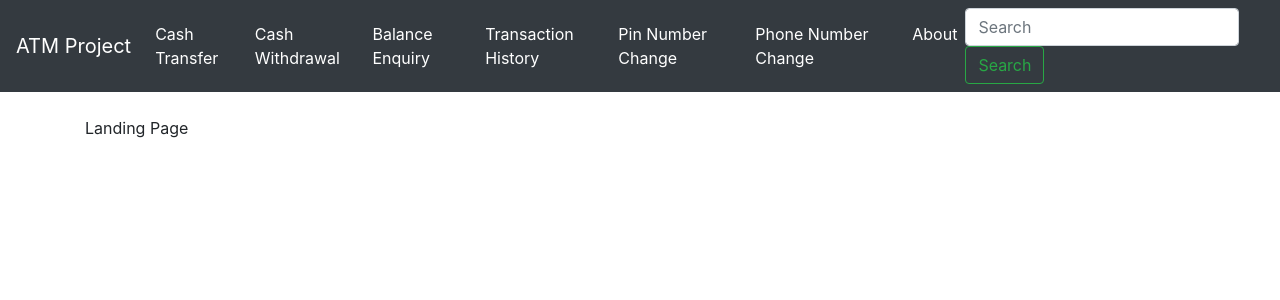
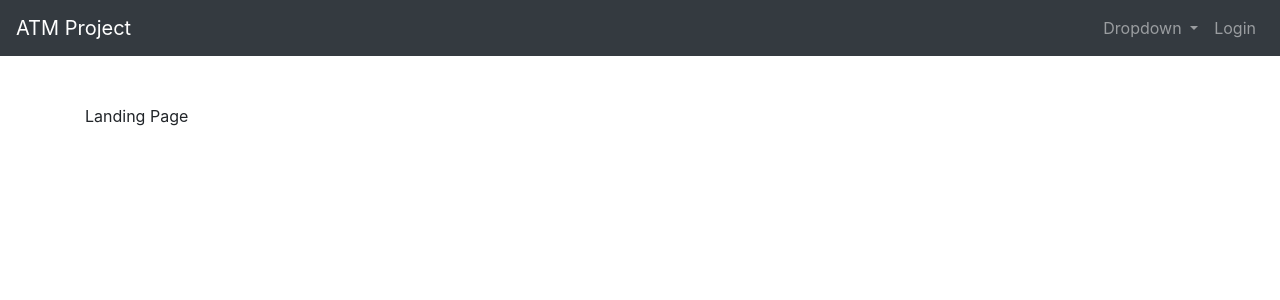
Before and after one commit to kingsley-alexander/CPSC-4175-Project-2, a Django app: page / in a window 1280 px wide. Shown: the top 300 px of the page. Run offline with Django 3.2, Linux system fonts and the light colour scheme; some libraries are stand-ins or nearby versions.

Commit message:
added login, superuser, logout

```diff
--- a/User/urls.py
+++ b/User/urls.py
@@ -5,4 +5,6 @@ from . import views
 urlpatterns = [
     path('', views.home, name="home"),
     path('about.html', views.about, name="about"),
+    path('login.html', views.loginUser, name="login"),
+    path('logout/', views.logoutUser, name="logout"),
 ]
--- a/User/views.py
+++ b/User/views.py
@@ -1,4 +1,6 @@
-from django.shortcuts import render
+from django.shortcuts import render, redirect
+from django.contrib.auth import authenticate, login, logout
+from django.contrib import messages
 
 
 def home(request):
@@ -7,3 +9,25 @@ def home(request):
 
 def about(request):
     return render(request, 'about.html', {})
+
+
+def loginUser(request):
+    if request.method == 'POST':
+        username = request.POST['username']
+        password = request.POST['password']
+        user = authenticate(request, username=username, password=password)
+        if user is not None:
+            login(request, user)
+            messages.success(request, 'You have successfully Logged in!')
+            return redirect('home')
+        else:
+            messages.success(request, 'Error logging in - Please try again.')
+            return redirect('login')
+    else:
+        return render(request, 'login.html', {})
+
+
+def logoutUser(request):
+    logout(request)
+    messages.success(request, 'You have successfully logged out.')
+    return redirect('home')
--- a/templates/base.html
+++ b/templates/base.html
@@ -10,7 +10,7 @@
 
     <title>ATM Project!</title>
   </head>
-  <body>
+
   <nav class="navbar navbar-expand-lg navbar-dark bg-dark">
   <a class="navbar-brand" href="/">ATM Project</a>
   <button class="navbar-toggler" type="button" data-toggle="collapse" data-target="#navbarSupportedContent" aria-controls="navbarSupportedContent" aria-expanded="false" aria-label="Toggle navigation">
@@ -18,38 +18,50 @@
   </button>
 
   <div class="collapse navbar-collapse" id="navbarSupportedContent">
-    <ul class="navbar-nav mr-auto">
-      <li class="nav-item active">
-        <a class="nav-link" href="#">Cash Transfer <span class="sr-only">(current)</span></a>
-      </li>
-       <li class="nav-item active">
-        <a class="nav-link" href="#">Cash Withdrawal <span class="sr-only">(current)</span></a>
-      </li>
-         <li class="nav-item active">
-        <a class="nav-link" href="#">Balance Enquiry <span class="sr-only">(current)</span></a>
-      </li>
-         <li class="nav-item active">
-        <a class="nav-link" href="#">Transaction History <span class="sr-only">(current)</span></a>
-      </li>
-        <li class="nav-item active">
-        <a class="nav-link" href="#">Pin Number Change <span class="sr-only">(current)</span></a>
-      </li>
-        <li class="nav-item active">
-        <a class="nav-link" href="#">Phone Number Change <span class="sr-only">(current)</span></a>
-      </li>
-        <li class="nav-item active">
-        <a class="nav-link" href="/about.html">About <span class="sr-only">(current)</span></a>
-      </li>
+      <ul class="navbar-nav ml-auto">
+          <li class="nav-item dropdown">
+            <a class="nav-link dropdown-toggle" href="#" id="navbarDropdown" role="button" data-toggle="dropdown" aria-haspopup="true" aria-expanded="false">
+             Dropdown
+             </a>
+              <div class="dropdown-menu" aria-labelledby="navbarDropdown">
+                <a class="dropdown-item" href="#">Cash Transfer</a>
+                <a class="dropdown-item" href="#">Cash Withdrawal</a>
+                <a class="dropdown-item" href="#">Balance Enquiry</a>
+                <a class="dropdown-item" href="#">Transaction History</a>
+                <a class="dropdown-item" href="#">Change Pin Number</a>
+                <a class="dropdown-item" href="#">Change Phone Number</a>
+              <div class="dropdown-divider"></div>
+                <a class="dropdown-item" href="/about.html">About Us</a>
+              </div>
+          </li>
+          {% if user.is_authenticated %}
+              <li class="nav-item">
+              <a class="nav-link" href={% url 'logout' %}>Logout</a>
+              </li>
 
-    </ul>
-    <form class="form-inline my-2 my-lg-0">
-      <input class="form-control mr-sm-2" type="search" placeholder="Search" aria-label="Search">
-      <button class="btn btn-outline-success my-2 my-sm-0" type="submit">Search</button>
-    </form>
+
+          {% else %}
+              <li class="nav-item">
+              <a class="nav-link" href={% url 'login' %}>Login</a>
+              </li>
+          {% endif %}
+      </ul>
   </div>
 </nav>
+    <br/><br/>
     <div class="container">
-        <br/>
+        {% if messages %}
+            {% for message in messages %}
+                <div class="alert alert-warning alert-dismissable" role="alert">
+                    <button class="close" data-dismiss="alert">
+                        <small><sup>x</sup></small>
+                    </button>
+                {{ message }}
+                </div>
+            {% endfor %}
+        {% endif %}
+
+
         {% block content %}
 
         {% endblock %}
```
Also changed, not shown: templates/login.html (added, +30 -0 lines), db.sqlite3.
